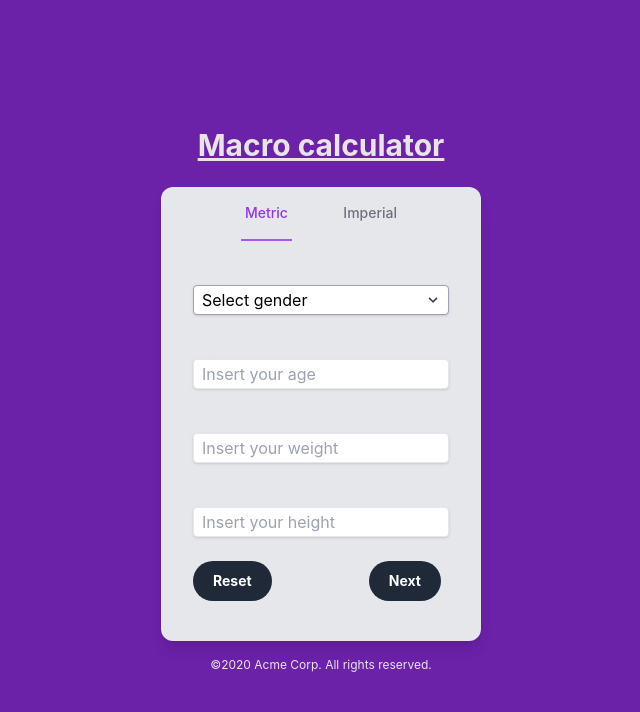
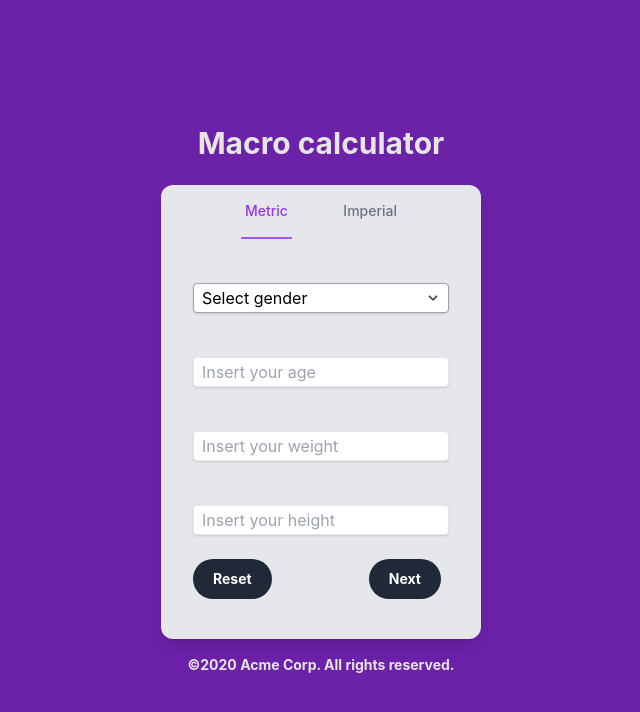
Before and after one commit to FACorreiaa/Macro-Calculator-React, a React (Vite) app: page / in a window 1280 px wide. Shown: the top 712 px of the page, without its empty margins (319-959 px from the left). Built offline with nearby package versions, Linux system fonts and the light colour scheme; what @catppuccin/tailwindcss would draw is missing.

Commit message:
update style

```diff
--- a/src/components/footer.tsx
+++ b/src/components/footer.tsx
@@ -2,7 +2,7 @@ import React from 'react';
 
 function FooterComponent() {
 	return (
-		<p className="text-center text-stone-200 text-xs">
+		<p className="text-center text-stone-200 text-sm font-bold ">
 			&copy;2020 Acme Corp. All rights reserved.
 		</p>
 	);
--- a/src/components/page-title.tsx
+++ b/src/components/page-title.tsx
@@ -5,7 +5,7 @@ type CustomPageTitleProps = {
 };
 function CustomPageTitle({ title }: CustomPageTitleProps) {
 	return (
-		<h1 className="text-3xl font-bold underline text-ctp-white pb-6 text-stone-200">
+		<h1 className="text-3xl font-bold text-ctp-white pb-6 text-stone-200">
 			{title}
 		</h1>
 	);
```
